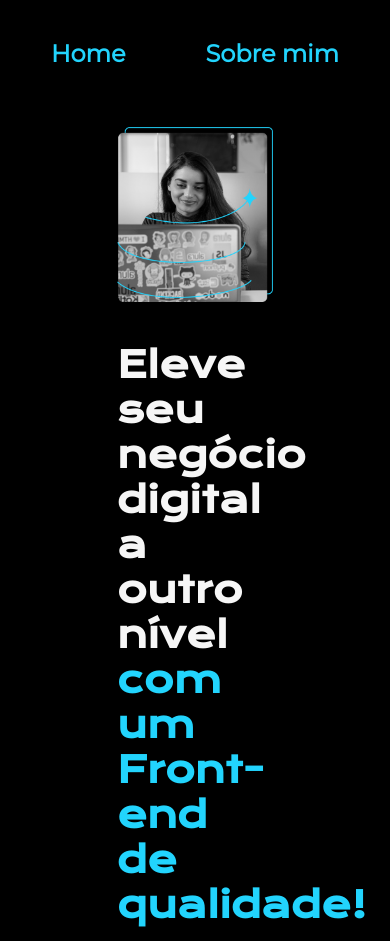
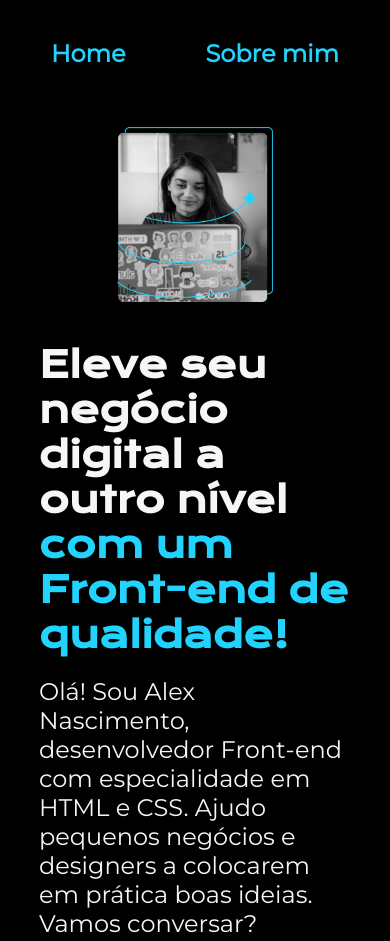
Before and after one commit to alexnascimento1980/nivelamentohtml, a plain HTML site: page index.html in a window 390 px wide. Shown: the top 941 px of the page. Drawn offline with nearby package versions, Linux system fonts and the light colour scheme.

Commit message:
ajusta breakpoint da mídia para 1023px e adiciona novas regras de estilo para a classe apresentacao__conteudo

```diff
--- a/styles/style.css
+++ b/styles/style.css
@@ -119,7 +119,7 @@ body {
     font-weight: 400;
 }
 
-@media (max-width: 1200px) {
+@media (max-width: 1023px) {
     .cabecalho {
         padding: 10%;
     }
@@ -134,5 +134,10 @@ body {
         padding: 5% 10%;
     }
 
+    .apresentacao__conteudo {
+        width: auto;
+        gap: 20px;
+    }
+
 
 }
```
